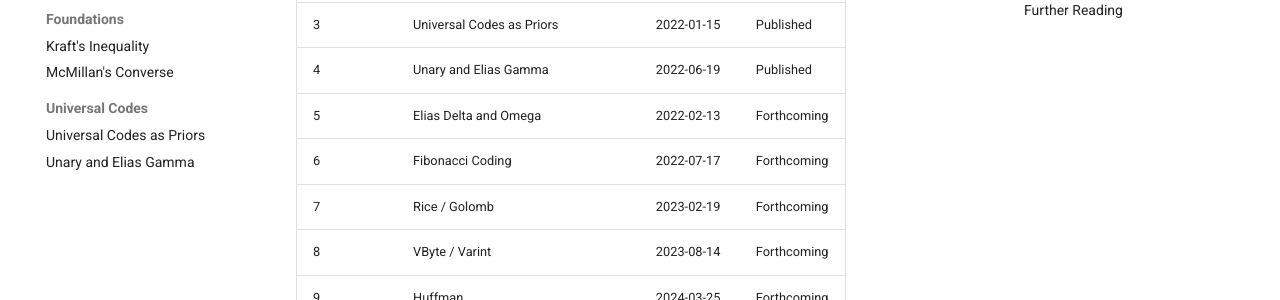
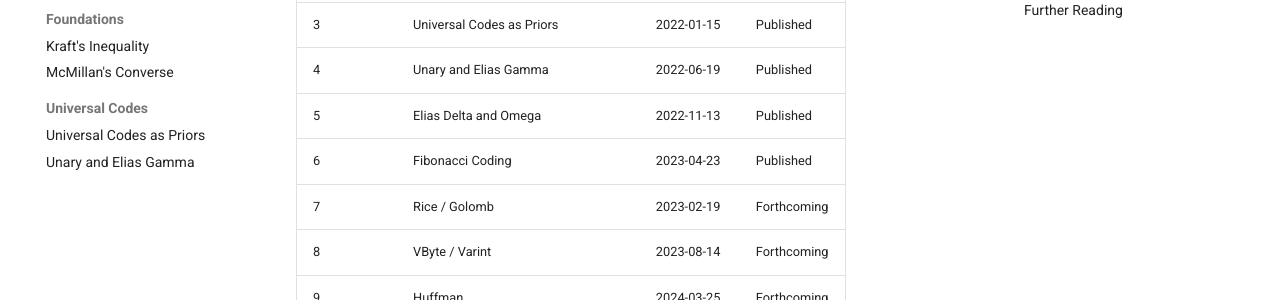
Before and after one commit to queelius/wire-formats, an MkDocs documentation site: the page built from docs/about.md, in a window 1280 px wide and 900 px high, scrolled down 357 px. Shown: the part 152-452 px from the top of the window. Built offline with MkDocs 1.6.1 and Material for MkDocs 9.7.7, drawn with Linux system fonts in a browser that asks for light colours.

Commit message:
docs(about): mark posts 5 and 6 as Published
Co-Authored-By: Claude Opus 4.7 (1M context) <noreply@anthropic.com>

```diff
--- a/docs/about.md
+++ b/docs/about.md
@@ -15,8 +15,8 @@ The series is planned for 13 posts spanning 2020 through 2026, roughly 2 posts p
 | 2 | McMillan's Converse | 2020-09-13 | Published |
 | 3 | Universal Codes as Priors | 2022-01-15 | Published |
 | 4 | Unary and Elias Gamma | 2022-06-19 | Published |
-| 5 | Elias Delta and Omega | 2022-02-13 | Forthcoming |
-| 6 | Fibonacci Coding | 2022-07-17 | Forthcoming |
+| 5 | Elias Delta and Omega | 2022-11-13 | Published |
+| 6 | Fibonacci Coding | 2023-04-23 | Published |
 | 7 | Rice / Golomb | 2023-02-19 | Forthcoming |
 | 8 | VByte / Varint | 2023-08-14 | Forthcoming |
 | 9 | Huffman | 2024-03-25 | Forthcoming |
```
